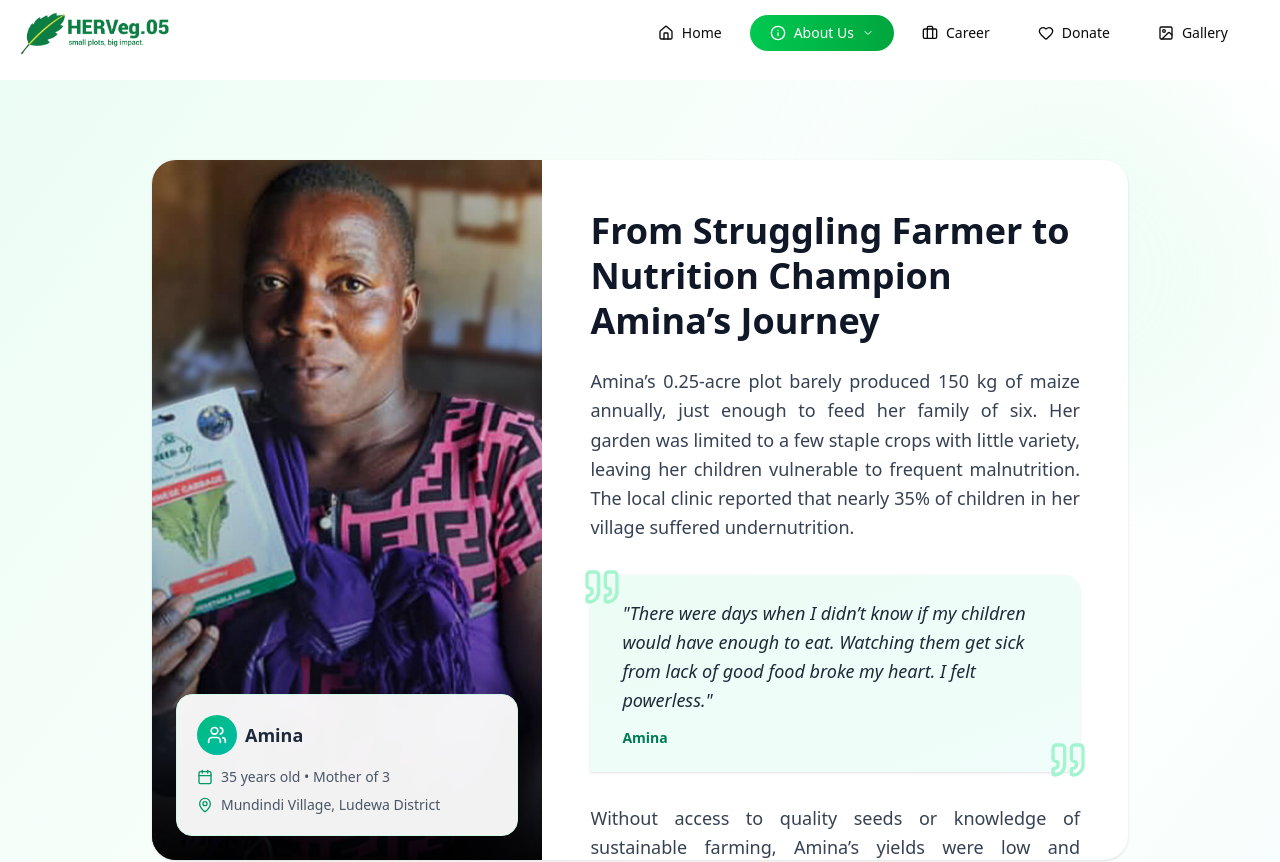
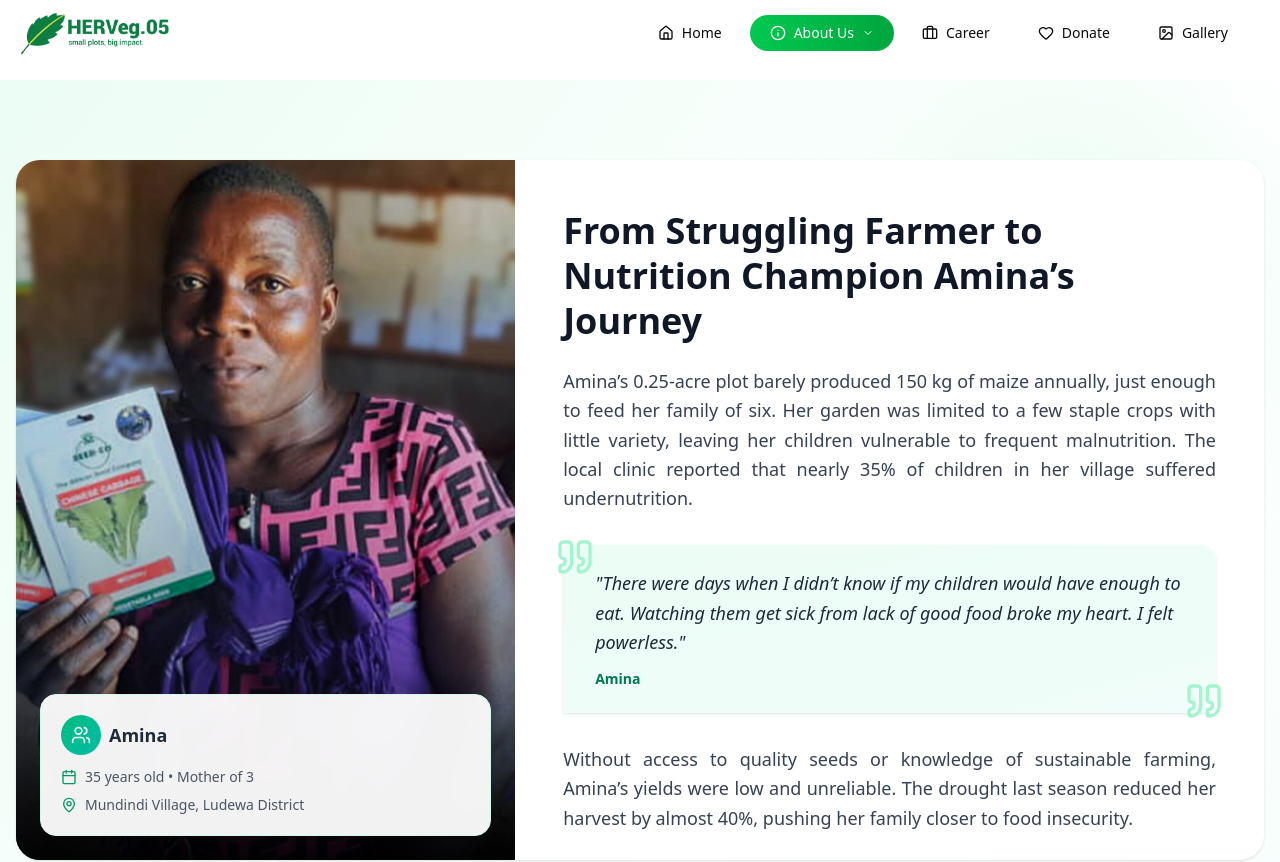
Before and after one commit to Mhando-Z/HervegWeb, a Next.js app: page /aboutus/successstories/1 in a window 1280 px wide. Shown: the top 862 px of the page. Built offline with nearby package versions, Linux system fonts and the light colour scheme; a web font is replaced by a local one.

Commit message:
Phase One

```diff
--- a/src/app/aboutus/successstories/[id]/page.jsx
+++ b/src/app/aboutus/successstories/[id]/page.jsx
@@ -302,7 +302,7 @@ export default function SuccessStories() {
         <div className="absolute bottom-0 left-0 w-96 h-96 bg-teal-100 rounded-full mix-blend-multiply filter blur-3xl opacity-30 animate-blob animation-delay-2000"></div>
       </div>
 
-      <div className="container mx-auto relative z-10">
+      <div className="xl:container mx-auto relative z-10">
         <div className="flex flex-col  gap-5">
           {/* Main Content Card */}
           <motion.div
```
